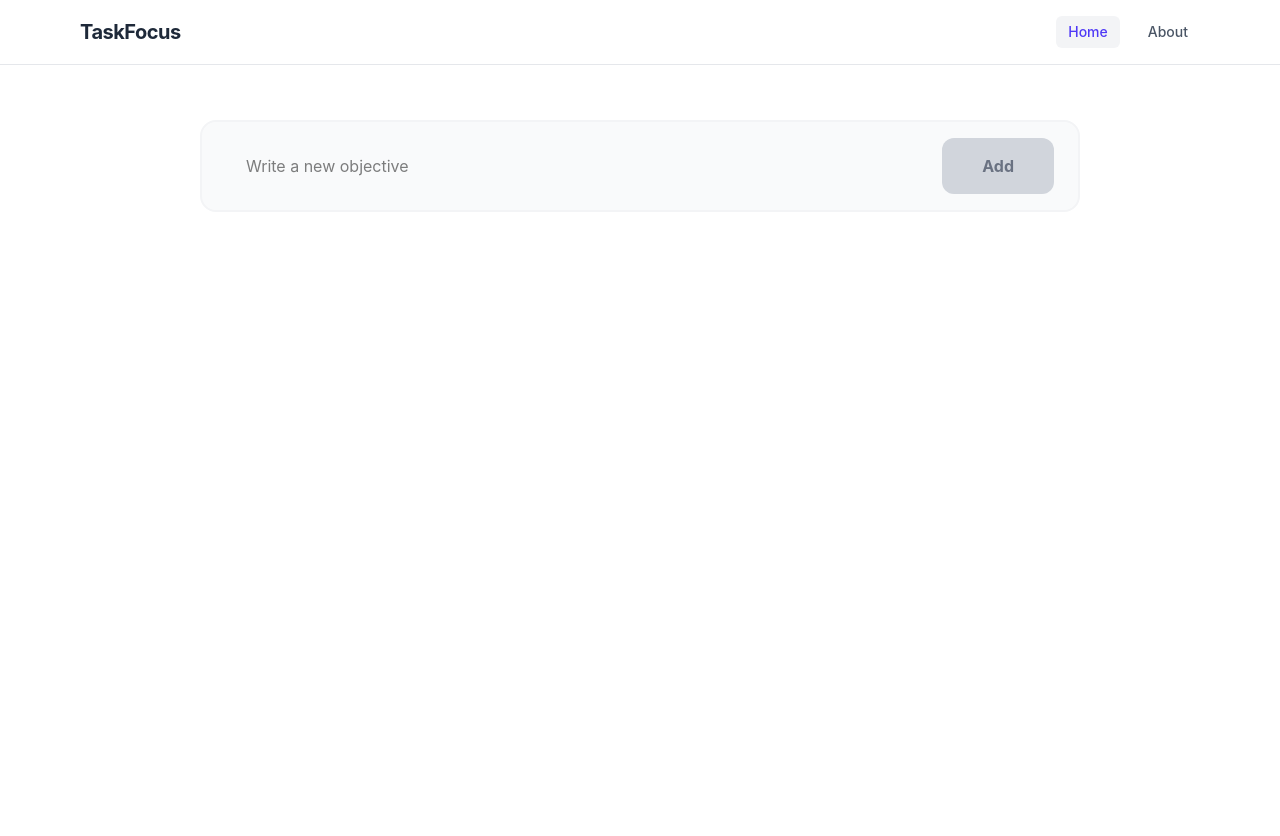
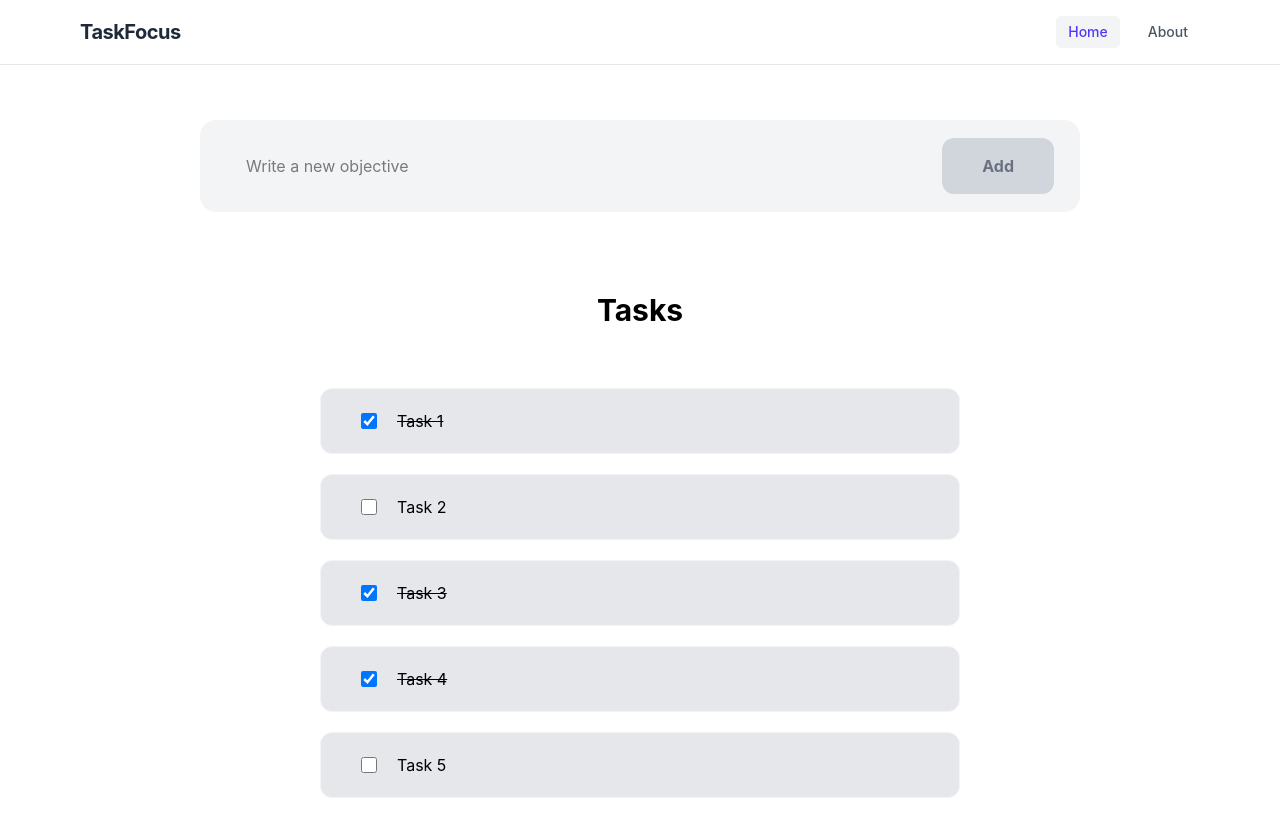
Before and after one commit to rohan9932/task-management-frontend, a React (Vite) app: page / in a window 1280 px wide. Shown: the top 836 px of the page. Before the commit the page ends 800 px from the top, so only its background shows below. Built offline with nearby package versions, Linux system fonts and the light colour scheme.

Commit message:
Task List implemented

```diff
--- /dev/null
+++ b/src/Hooks/TaskContextProvider.jsx
@@ -0,0 +1,21 @@
+import { useState, createContext } from 'react';
+
+export const TaskContext = createContext(null);
+
+function TaskContextProvider({ children }) {
+  const [taskInput, setTaskInput] = useState("");
+  const [taskDetailList, setTaskDetailList] = useState([
+    {id: 1, title: "Task 1", completed: true},
+    {id: 2, title: "Task 2", completed: false},
+    {id: 3, title: "Task 3", completed: true},
+    {id: 4, title: "Task 4", completed: true},
+    {id: 5, title: "Task 5", completed: false},
+  ]);
+
+  const value = { taskInput, setTaskInput, taskDetailList, setTaskDetailList };
+  return (
+    <TaskContext.Provider value={value}> { children } </TaskContext.Provider>
+  );
+}
+
+export default TaskContextProvider;
--- /dev/null
+++ b/src/components/TaskCard.jsx
@@ -0,0 +1,28 @@
+import { useContext } from "react";
+import { TaskContext } from "../Hooks/TaskContextProvider.jsx";
+
+
+function TaskCard({ task }) {
+  const { setTaskDetailList } = useContext(TaskContext);
+
+  return (
+    <div className="flex items-center gap-5 border bg-gray-200 border-[#f3f4f6] rounded-xl my-5 px-10 py-5">
+      {/*Checkbox*/}
+      <input
+        type="checkbox"
+        checked={task.completed}
+        onClick={() => {
+          setTaskDetailList((prevList) =>
+            prevList.map((item) =>
+              item.id === task.id ? { ...item, completed: !item.completed } : item
+            )
+          );
+        }}
+        className="w-4 h-4 border border-default-medium rounded-xs bg-neutral-secondary-medium focus:outline-none"
+      />
+      <p className={`${task.completed ? "line-through": ""}`}>{task.title}</p>
+    </div>
+  );
+}
+
+export default TaskCard;
--- /dev/null
+++ b/src/components/TaskForm.jsx
@@ -0,0 +1,37 @@
+import { useContext } from 'react';
+import { TaskContext } from "../Hooks/TaskContextProvider.jsx";
+
+function TaskForm() {
+  const { taskInput, setTaskInput } = useContext(TaskContext);
+
+  const handleSubmit = (e) => {
+    e.preventDefault();
+    // do some work
+    setTaskInput("");
+  }
+
+  return (
+    <div className="px-6 py-3 border-2 bg-gray-100 border-[#f3f4f6] rounded-2xl">
+      {/* Form Container */}
+      <form onSubmit={handleSubmit} className="flex gap-5 w-full justify-between items-center">
+        <input
+          value={taskInput}
+          onChange={(e) => setTaskInput(e.target.value)}
+          type="text"
+          className="w-full rounded-md p-5 focus:outline-none"
+          placeholder="Write a new objective"
+        />
+        <button
+          disabled={taskInput.length === 0}
+          className="bg-blue-500 text-white font-bold py-4 px-10 rounded-xl
+            hover:bg-blue-600 cursor-pointer active:scale-98
+            disabled:bg-gray-300 disabled:text-gray-500 disabled:scale-100 disabled:cursor-not-allowed"
+        >
+          Add
+        </button>
+      </form>
+    </div>
+  );
+}
+
+export default TaskForm;
--- /dev/null
+++ b/src/components/TaskList.jsx
@@ -0,0 +1,20 @@
+import { useContext } from 'react';
+import TaskCard from "./TaskCard.jsx";
+import {TaskContext} from "../Hooks/TaskContextProvider.jsx";
+
+function TaskList() {
+  const { taskDetailList, setTaskDetailList } = useContext(TaskContext);
+
+  return (
+    <div>
+      <div className="mt-20 flex justify-center items-center">
+        <p className="font-bold text-3xl">Tasks</p>
+      </div>
+      <div className="px-30 py-10">
+        { taskDetailList.map((task) => <TaskCard key={task.id} task={task} />) }
+      </div>
+    </div>
+  );
+}
+
+export default TaskList;
--- a/src/pages/Home.jsx
+++ b/src/pages/Home.jsx
@@ -1,41 +1,18 @@
 import { useState } from "react";
 import Navbar from "../components/Navbar.jsx";
+import TaskForm from "../components/TaskForm.jsx";
+import TaskList from "../components/TaskList.jsx";
+import TaskContextProvider from "../Hooks/TaskContextProvider.jsx";
 
 function Home() {
-  const [taskInput, setTaskInput] = useState("");
-
-  const handleSubmit = (e) => {
-    e.preventDefault();
-    // do some work
-    setTaskInput("");
-  }
-
   return (
-    <>
+    <TaskContextProvider>
       <Navbar />
       <div className="px-50 py-30">
-        <div className="px-6 py-3 border-2 bg-[#f9fafb] border-[#f3f4f6] rounded-2xl">
-          {/* Form Container */}
-          <form onSubmit={handleSubmit} className="flex gap-5 w-full justify-between items-center">
-            <input
-              value={taskInput}
-              onChange={(e) => setTaskInput(e.target.value)}
-              type="text"
-              className="w-full rounded-md p-5 focus:outline-none"
-              placeholder="Write a new objective"
-            />
-            <button
-              disabled={taskInput.length === 0}
-              className="bg-blue-500 text-white font-bold py-4 px-10 rounded-xl
-              hover:bg-blue-600 cursor-pointer active:scale-98
-              disabled:bg-gray-300 disabled:text-gray-500 disabled:scale-100 disabled:cursor-not-allowed"
-            >
-              Add
-            </button>
-          </form>
-        </div>
+        <TaskForm />
+        <TaskList />
       </div>
-    </>
+    </TaskContextProvider>
   );
 }
 
```
